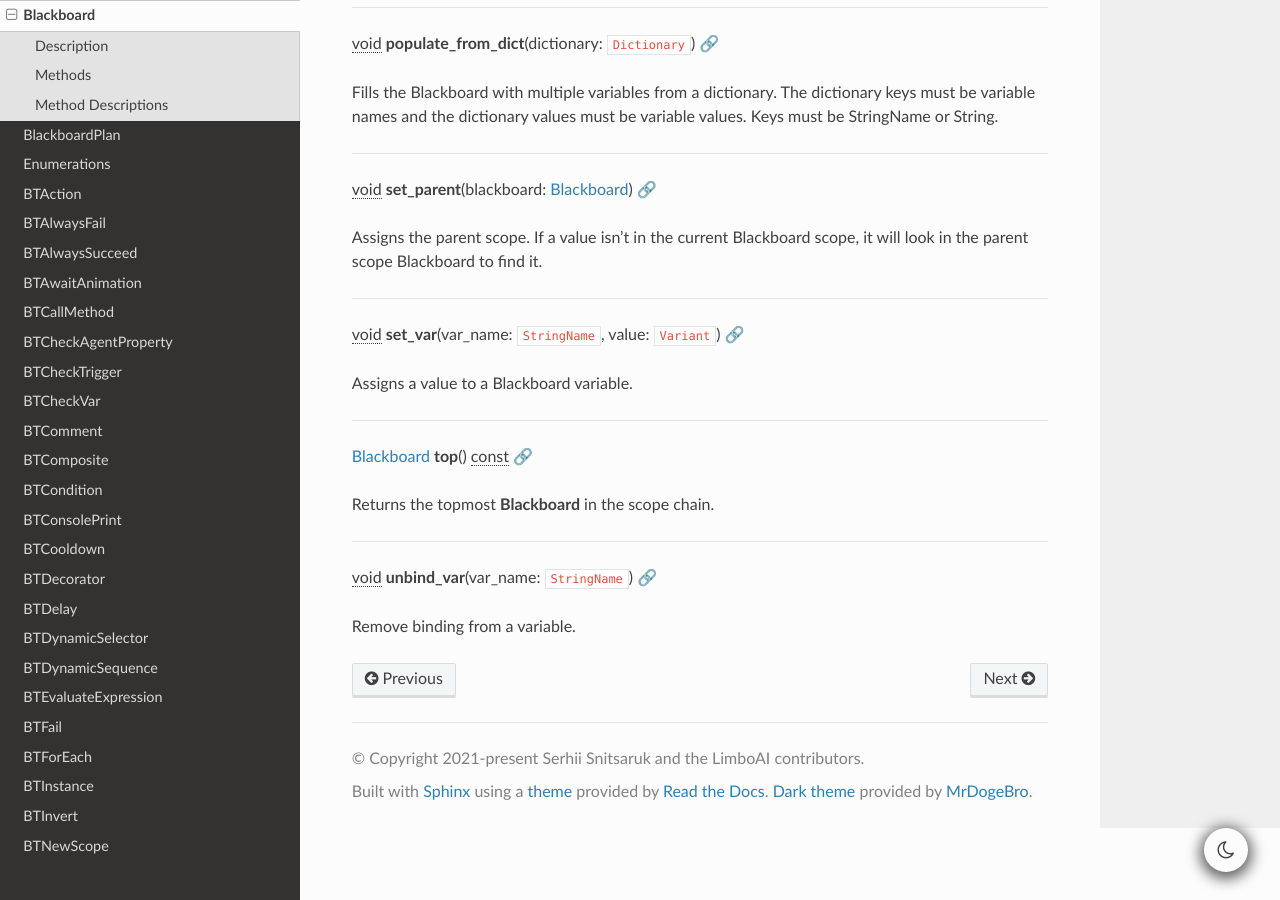
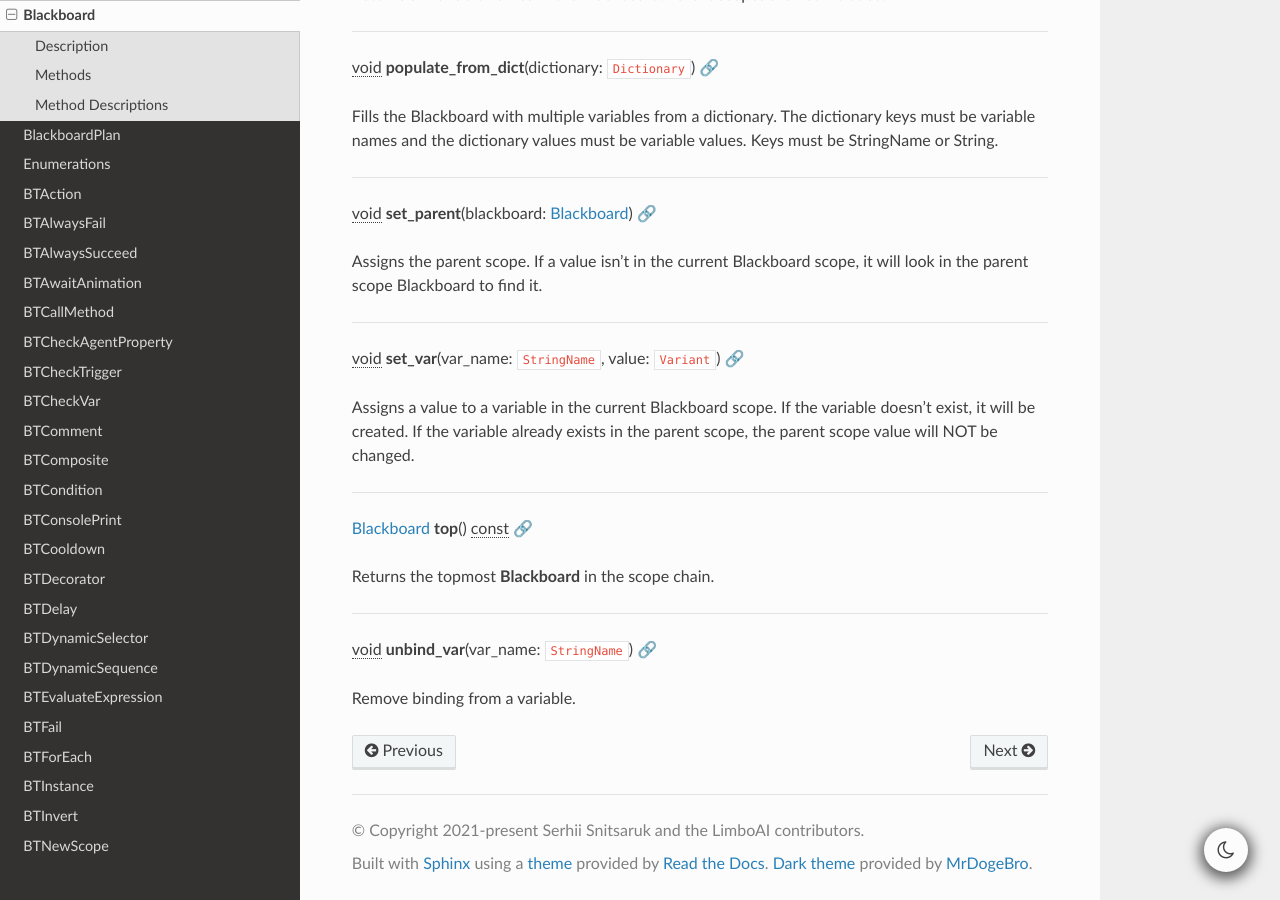
Before and after one commit to limbonaut/limboai, a Sphinx documentation site: the page built from doc/source/classes/class_blackboard.rst, in a window 1280 px wide and 900 px high, scrolled down 2721 px. Built offline with Sphinx 7.4.7 and the Read the Docs theme 3.1.0, drawn with Linux system fonts in a browser that asks for light colours; pages that are not in the unit, such as notebooks, are missing from menus; some of the changed text lies outside the part shown.

Commit message:
Doc: Clarify `Blackboard.get_var()` and `set_var()`

```diff
--- a/doc/source/classes/class_blackboard.rst
+++ b/doc/source/classes/class_blackboard.rst
@@ -126,7 +126,7 @@
 
 ``Variant`` **get_var**\ (\ var_name\: ``StringName``, default\: ``Variant`` = null, complain\: ``bool`` = true\ ) |const| :ref:`🔗<class_Blackboard_method_get_var>`
 
-Returns variable value or ``default`` if variable doesn't exist. If ``complain`` is ``true``, an error will be printed if variable doesn't exist.
+Returns variable value or ``default`` if variable doesn't exist. If ``complain`` is ``true``, an error will be printed if variable doesn't exist. If the variable doesn't exist in the current **Blackboard** scope, it will look in the parent scope **Blackboard** to find it.
 
 .. rst-class:: classref-item-separator
 
@@ -212,7 +212,7 @@
 
 |void| **set_var**\ (\ var_name\: ``StringName``, value\: ``Variant``\ ) :ref:`🔗<class_Blackboard_method_set_var>`
 
-Assigns a value to a Blackboard variable.
+Assigns a value to a variable in the current Blackboard scope. If the variable doesn't exist, it will be created. If the variable already exists in the parent scope, the parent scope value will NOT be changed.
 
 .. rst-class:: classref-item-separator
 
```
Also changed, not shown: 1 other file.
